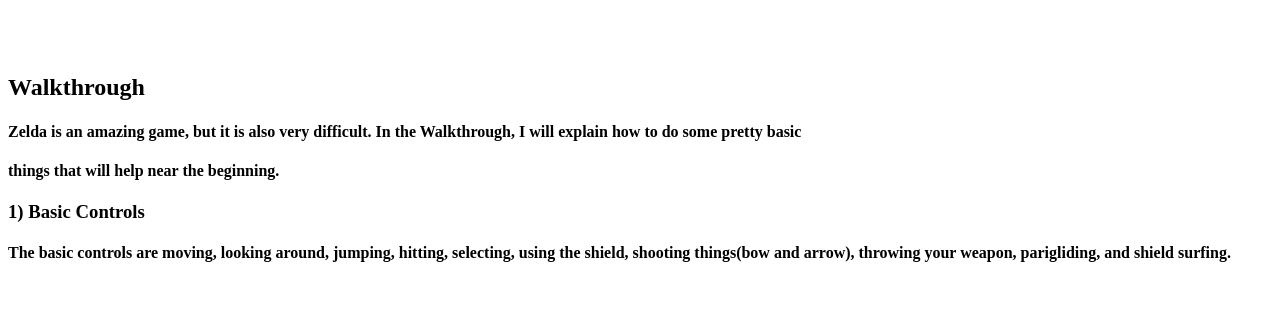
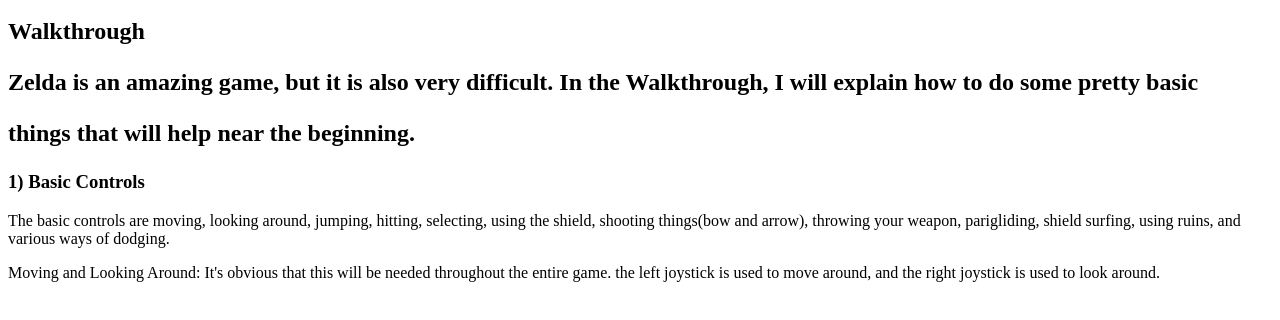
Before and after one commit to Tundra786/tundra786.github.io, a plain HTML site: page index.html in a window 1280 px wide. Shown: the part 48-368 px from the top of the page. Drawn offline with Linux system fonts and the light colour scheme.

Commit message:
Update index.html

```diff
--- a/index.html
+++ b/index.html
@@ -1,8 +1,11 @@
 <h1>Zelda Guide Book</h1>
-<br/><br/>
+
 <h2>Walkthrough<h2>
-<h4>Zelda is an amazing game, but it is also very difficult. In the Walkthrough, I will explain how to do some pretty basic</h4>
-<h4>things that will help near the beginning.</h4>
+<p>Zelda is an amazing game, but it is also very difficult. In the Walkthrough, I will explain how to do some pretty basic</p>
+<p>things that will help near the beginning.</p>
 <h3>1) Basic Controls</h3>
-<h4>The basic controls are moving, looking around, jumping, hitting, selecting, using the shield, shooting things(bow and
-  arrow), throwing your weapon, parigliding, and shield surfing.</h4>
+<p>The basic controls are moving, looking around, jumping, hitting, selecting, using the shield, shooting things(bow and
+  arrow), throwing your weapon, parigliding, shield surfing, using ruins, and various ways of dodging.</p>
+<p>Moving and Looking Around: It's obvious that this will be needed throughout the entire game. the left joystick is used to
+move around, and the right joystick is used to look around.</p>
+<p>
```
